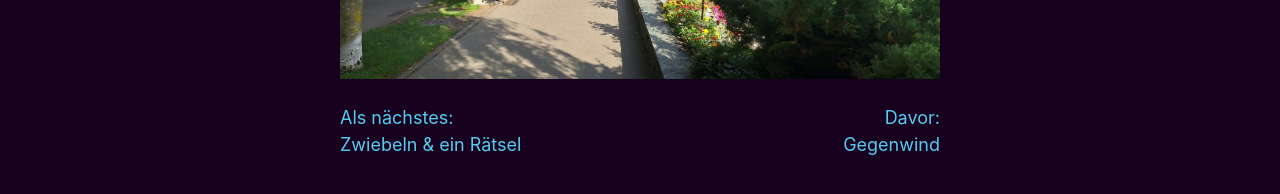
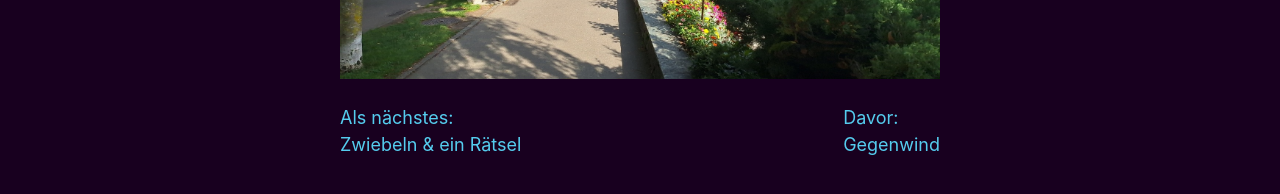
Before and after one commit to corvinjs/rhone2024, a Jekyll site: the page built from _posts/2024-07-09-Erlebnisse.md, in a window 1280 px wide. Shown: the part 511-705 px from the top of the page. Built offline with Jekyll 4.4.1, drawn with Linux system fonts in a browser that asks for light colours.

Commit message:
Auto-Update

```diff
--- a/_layouts/post.html
+++ b/_layouts/post.html
@@ -33,9 +33,9 @@ dummy: 0
           <!-- Placeholder -->
           <div></div>
           {% endif %}
-          <div style="width: 1.5em"></div>
+          <div style="width: 1em"></div>
           {% if page.previous != nil %}
-          <a href=".{{ page.previous.url }}" style="text-align: right;">Davor: <br>{{ page.previous.title }}</a>
+          <a href=".{{ page.previous.url }}">Davor: <br>{{ page.previous.title }}</a>
           {% else %}
           <!-- Placeholder -->
           <div></div>
```
